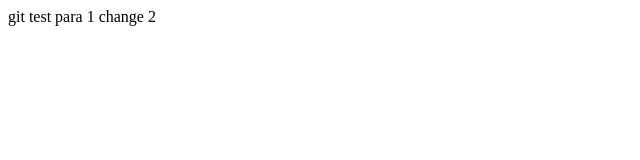
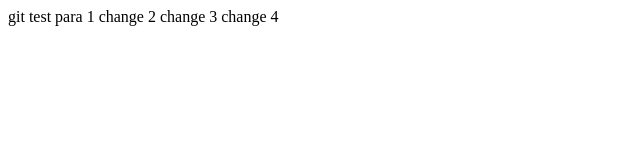
Before and after one commit to smsayeem/myTest, a plain HTML site: page index.html in a window 1280 px wide. Shown: the whole page, without its empty margins (0-640 px from the left). Drawn offline with Linux system fonts and the light colour scheme.

Commit message:
new change added

```diff
--- a/index.html
+++ b/index.html
@@ -8,5 +8,9 @@
 
 	change 2
 
+	change 3
+
+	change 4
+
 </body>
 </html>
```
